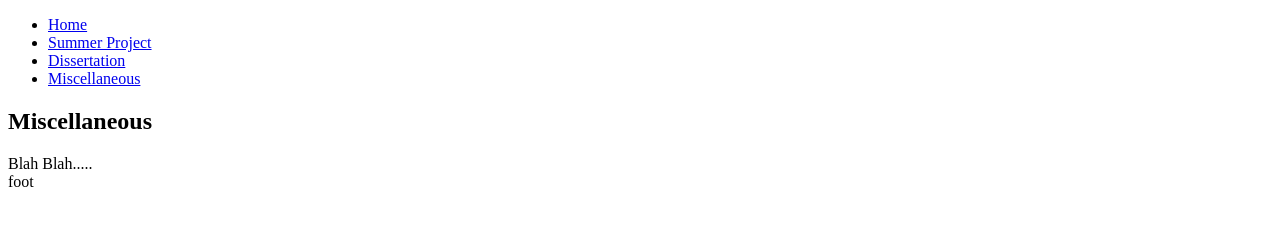
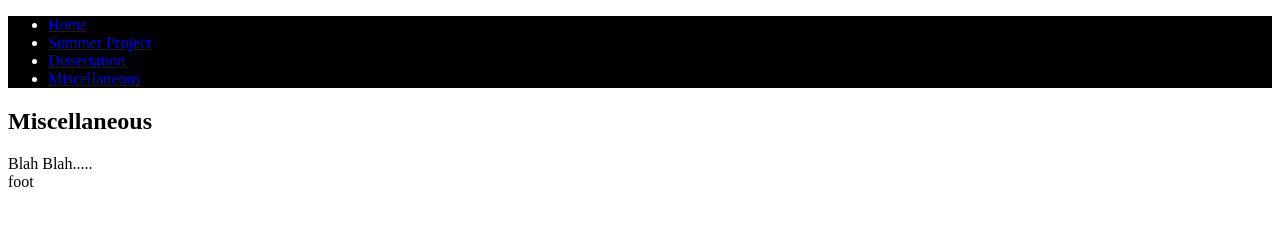
Before and after one commit to Nafen-source/MathsPhysWeb, a plain HTML site: page pages/Misc.html in a window 1280 px wide. Drawn offline with Linux system fonts and the light colour scheme.

Commit message:
Update styles.css

```diff
--- a/styles.css
+++ b/styles.css
@@ -1,3 +1,8 @@
 .title {
   font-family: "Times New Roman"
 }
+
+header {
+  background: black;
+  color: white;
+}
```
